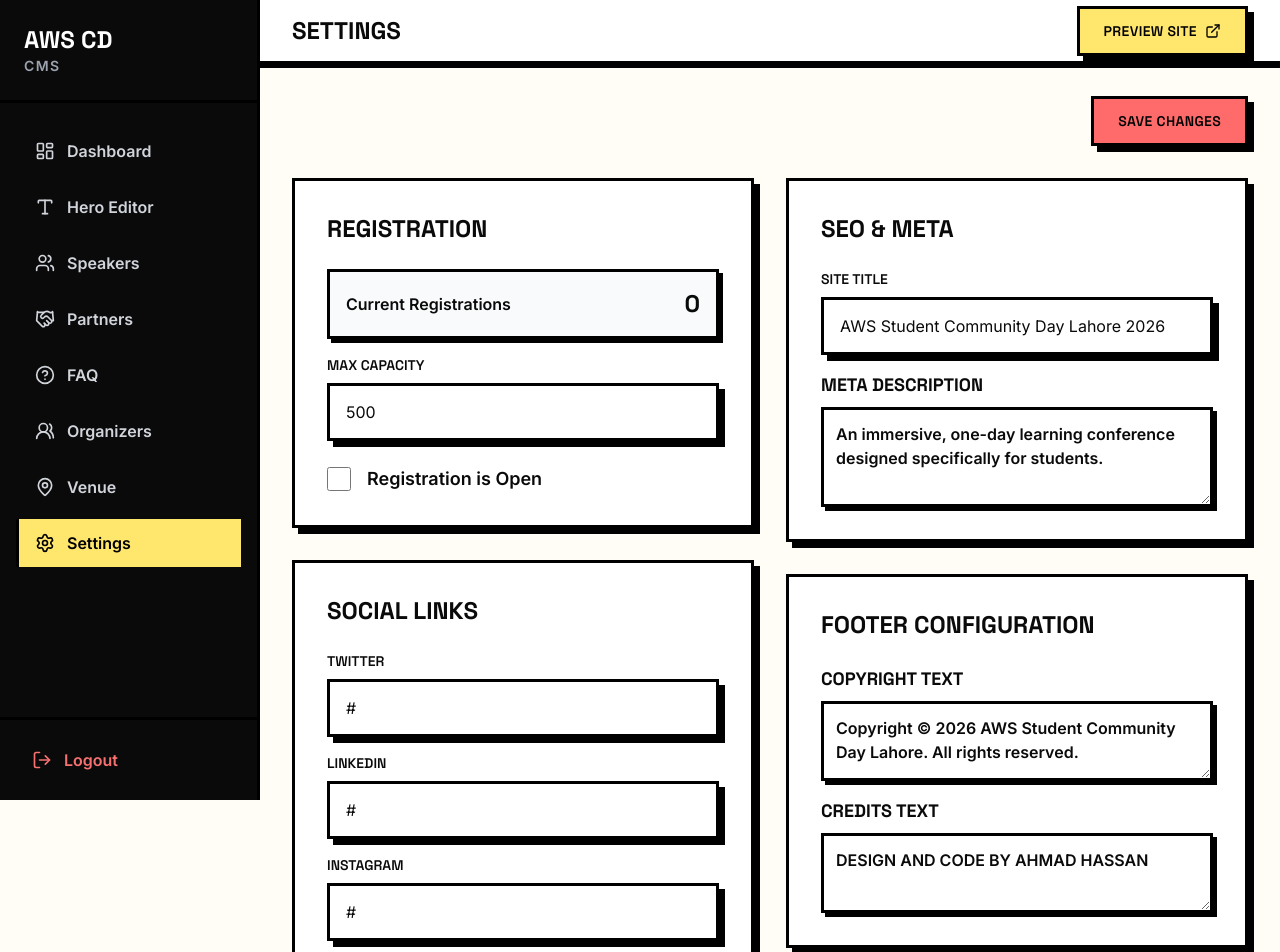
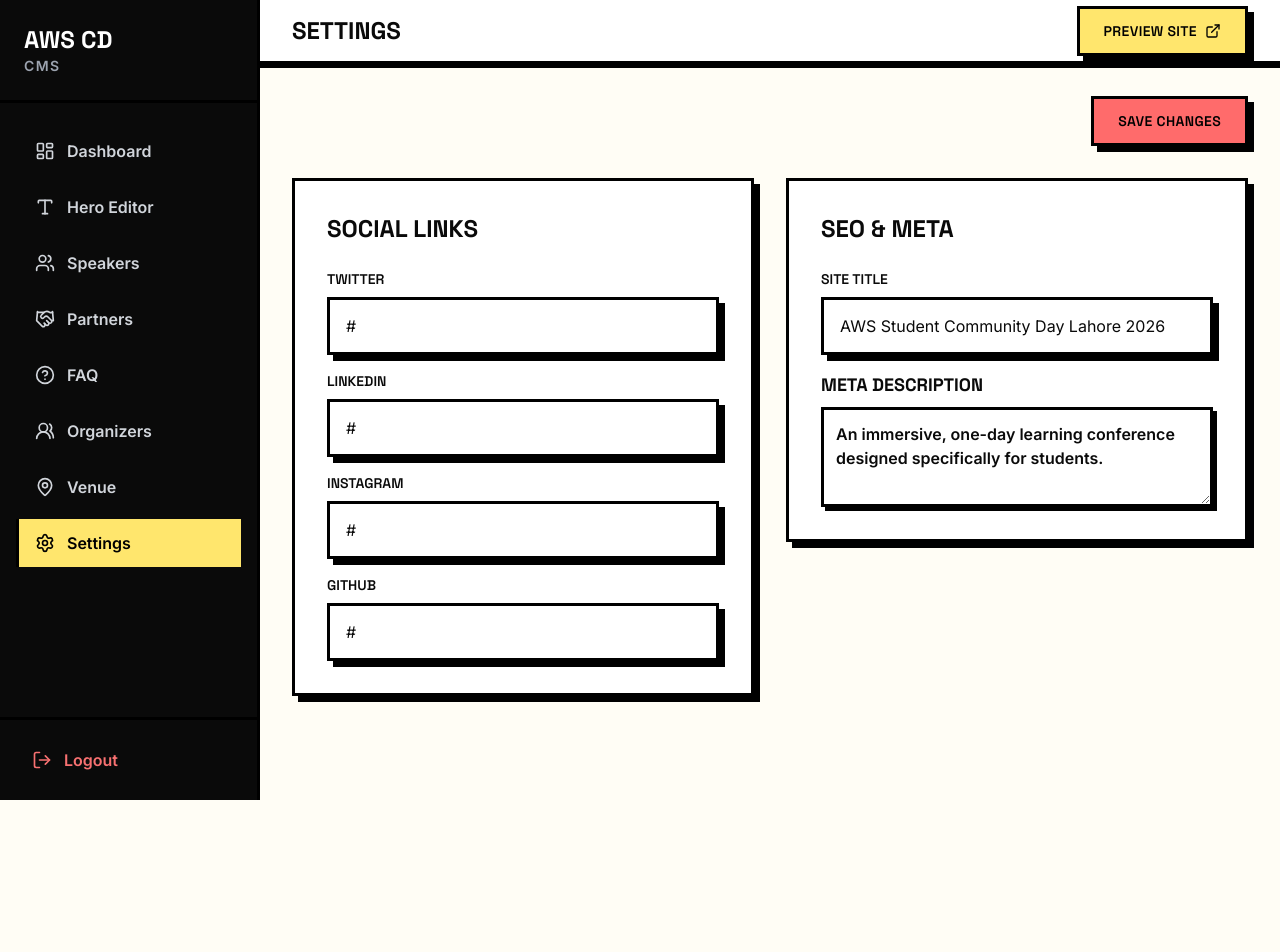
Before and after one commit to abdulmueezdev/aws-community-day-2026, a React (Vite) app: page /admin/settings in a window 1280 px wide. Shown: the top 952 px of the page. After the commit the page ends 800 px from the top, so only its background shows below. Built offline with nearby package versions, Linux system fonts and the light colour scheme.

Commit message:
8.5l-fix: remove Registration and Footer cards from Settings admin

```diff
--- a/src/admin/pages/Settings.tsx
+++ b/src/admin/pages/Settings.tsx
@@ -59,33 +59,7 @@
       <div className="grid grid-cols-1 lg:grid-cols-2 gap-8">
 
         <div className="flex flex-col gap-8">
-          <NeoCard className="bg-white p-6">
-            <h3 className="font-heading text-2xl font-black mb-6 uppercase">Registration</h3>
-            <div className="flex flex-col gap-4">
-              <div className="flex items-center justify-between p-4 border-[3px] border-black bg-gray-50 shadow-neo-sm rounded-none">
-                <span className="font-bold">Current Registrations</span>
-                <span className="font-heading text-2xl font-black">{settingsData.currentRegistrations}</span>
-              </div>
-              <NeoInput
-                label="Max Capacity"
-                type="number"
-                value={settingsData.maxCapacity.toString()}
-                onChange={(e) => handleUpdate('maxCapacity', parseInt(e.target.value))}
-              />
-              <div className="flex items-center gap-4 mt-2">
-                <input
-                  type="checkbox"
-                  id="registrationOpen"
-                  className="w-6 h-6 border-[3px] border-black accent-primary rounded-none cursor-pointer"
-                  checked={settingsData.registrationOpen}
-                  onChange={(e) => handleUpdate('registrationOpen', e.target.checked)}
-                />
-                <label htmlFor="registrationOpen" className="font-bold cursor-pointer text-lg">
-                  Registration is Open
-                </label>
-              </div>
-            </div>
-          </NeoCard>
+
 
           <NeoCard className="bg-white p-6">
             <h3 className="font-heading text-2xl font-black mb-6 uppercase">Social Links</h3>
@@ -133,25 +107,7 @@
             </div>
           </NeoCard>
 
-          <NeoCard className="bg-white p-6">
-            <h3 className="font-heading text-2xl font-black mb-6 uppercase">Footer Configuration</h3>
-            <div className="flex flex-col gap-4">
-              <div className="flex flex-col gap-2">
-                <label className="font-heading font-black text-lg uppercase">Copyright Text</label>
-                <textarea className="rounded-none w-full p-3 border-[3px] border-black shadow-neo-sm font-bold outline-none focus:shadow-neo-hover transition-all min-h-[80px]"
-                  value={settingsData.footerCopyright}
-                  onChange={(e) => handleUpdate('footerCopyright', e.target.value)}
-                />
-              </div>
-              <div className="flex flex-col gap-2">
-                <label className="font-heading font-black text-lg uppercase">Credits Text</label>
-                <textarea className="rounded-none w-full p-3 border-[3px] border-black shadow-neo-sm font-bold outline-none focus:shadow-neo-hover transition-all min-h-[80px]"
-                  value={settingsData.footerCredits}
-                  onChange={(e) => handleUpdate('footerCredits', e.target.value)}
-                />
-              </div>
-            </div>
-          </NeoCard>
+
         </div>
 
       </div>
```
